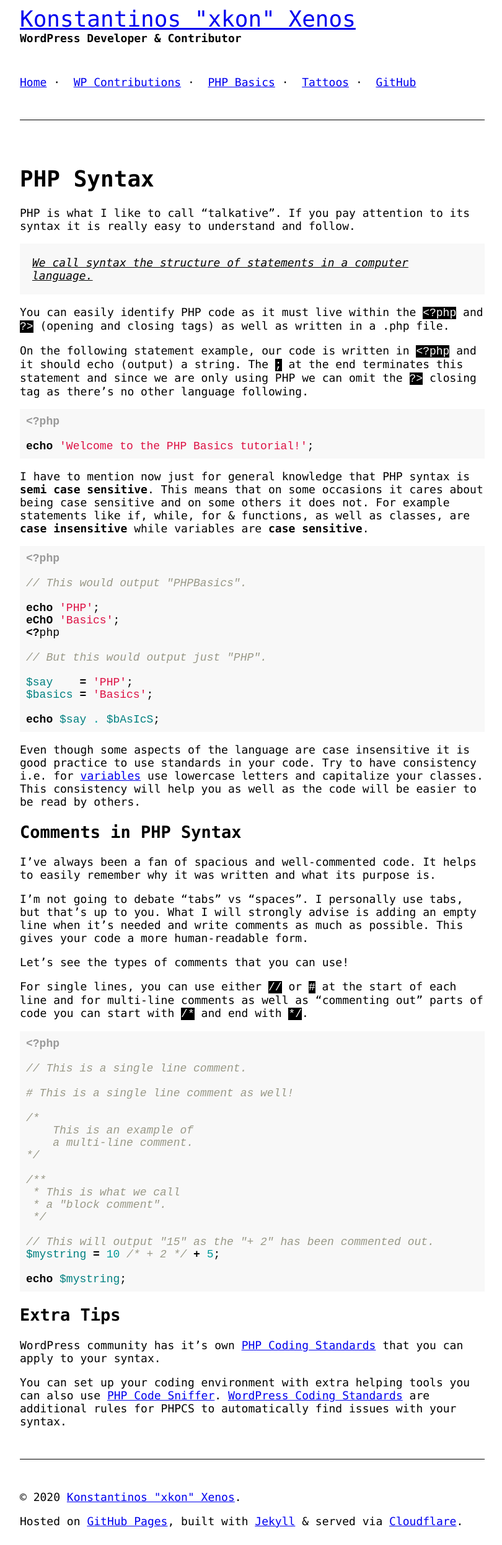
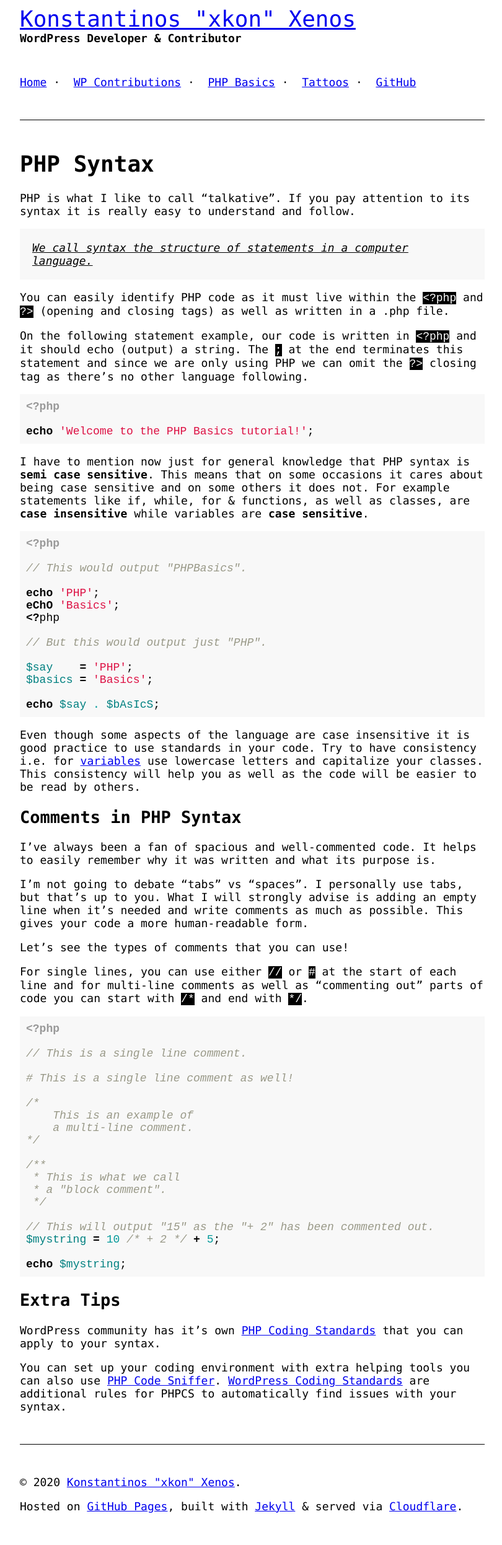
Before and after one commit to mrxkon/mrxkon.github.io, a Jekyll site: the page built from php-basics/php-syntax.md, in a window 1280 px wide. Shown: the whole page at 62% size, without its empty margins (233-1043 px from the left). Built offline with Jekyll 4.4.1, drawn with Linux system fonts in a browser that asks for light colours; after the commit the page ends 2469 px from its top, so only the background shows below that.

Commit message:
Update header.html

```diff
--- a/_includes/header.html
+++ b/_includes/header.html
@@ -77,7 +77,7 @@
 			main li:last-child {
 				margin-bottom: unset;
 			}
-			main h2:first-child {
+			main h1:first-child {
 				margin-top: 0;
 			}
 			main p:last-child {
```
